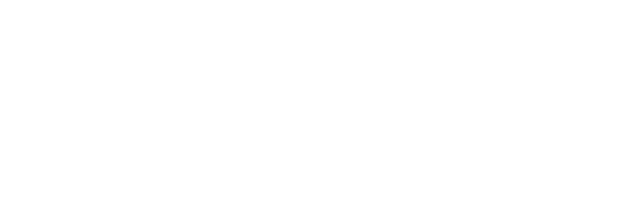
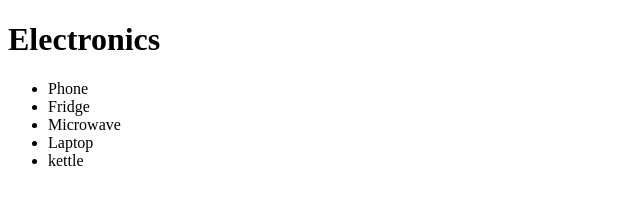
Before and after one commit to demilee06/s_c_electronics, a plain HTML site: page index.html in a window 1280 px wide. Shown: the whole page, without its empty margins (0-640 px from the left). Drawn offline with Linux system fonts and the light colour scheme.

Commit message:
listed items

```diff
--- a/index.html
+++ b/index.html
@@ -6,6 +6,15 @@
     <title>Document</title>
 </head>
 <body>
-
+    <main>
+        <h1>Electronics</h1>
+        <ul>
+            <li>Phone</li>
+            <li>Fridge</li>
+            <li>Microwave</li>
+            <li>Laptop</li>
+            <li>kettle</li>
+        </ul>
+    </main>
 </body>
 </html>
```
